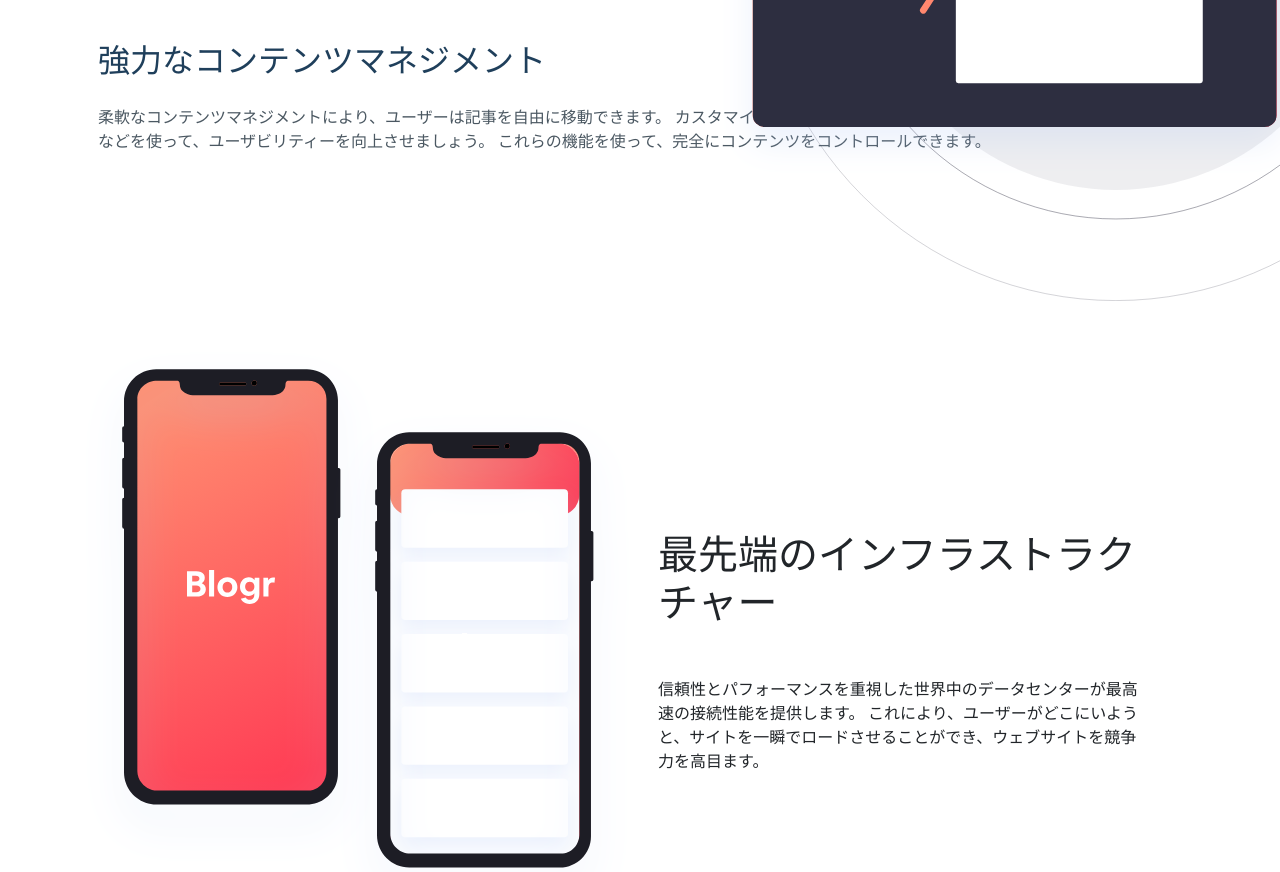
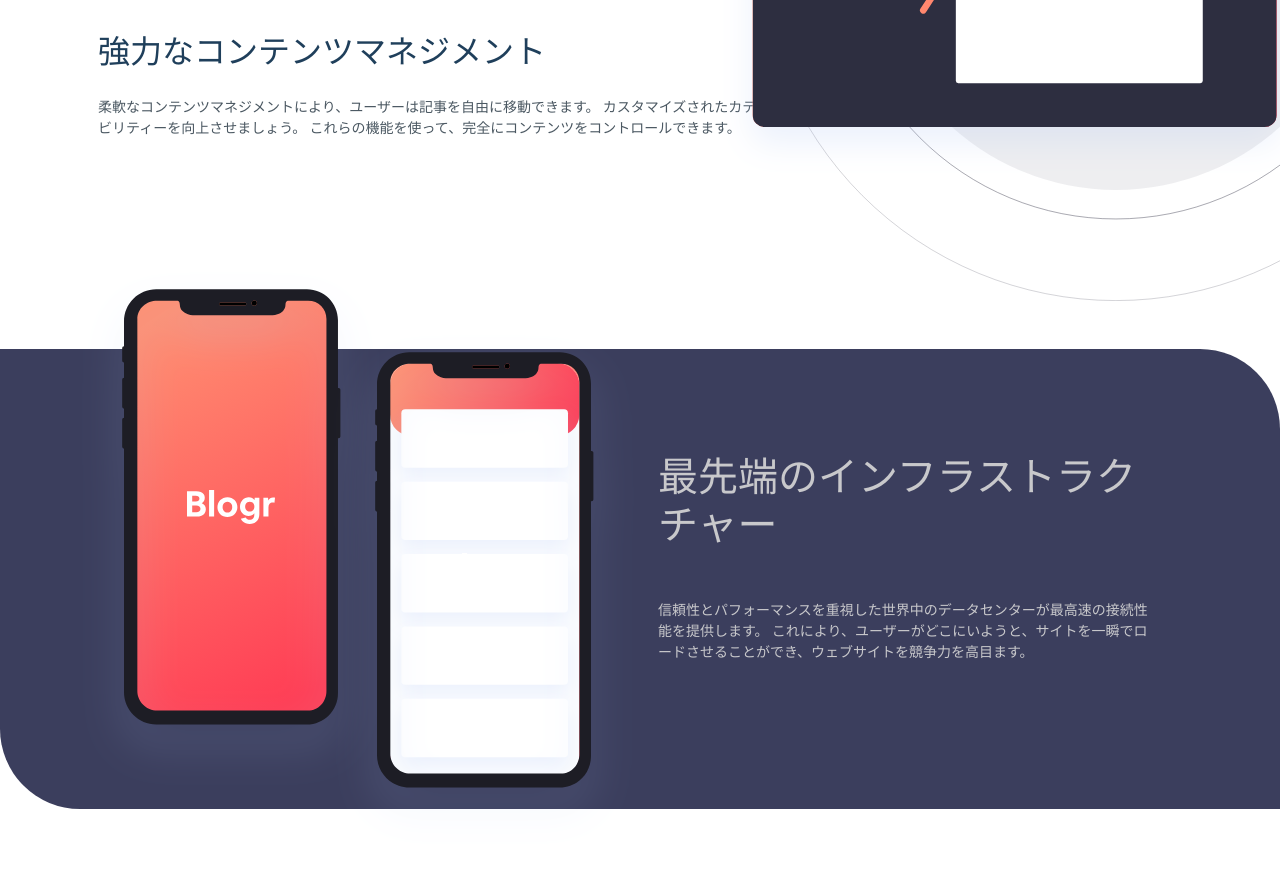
Before and after one commit to Junya-Takaesu/FrontendMentorBlogr, a plain HTML site: page index.html in a window 1280 px wide. Shown: the part 997-1869 px from the top of the page. Drawn offline with nearby package versions, Linux system fonts and the light colour scheme.

Commit message:
Add style fro feature section

```diff
--- a/css/style.css
+++ b/css/style.css
@@ -12,6 +12,10 @@ a {
 
 body {
   font-family: "Overpass", sans-serif;
+}
+
+main p {
+  font-size: 14px;
 }
 
 @keyframes growDown {
@@ -270,6 +274,25 @@ body {
   position: relative;
 }
 
+#feature {
+  height: 600px;
+  color: #c8c8cb;
+}
+#feature article {
+  background: #3B3E5D;
+  border-radius: 0 80px 0 80px;
+  height: 460px;
+}
+#feature article .container, #feature article .row {
+  height: 100%;
+}
+#feature article img {
+  transform: translateY(-80px);
+}
+#feature article #feature-description {
+  height: 100%;
+}
+
 @media (max-width: 768px) {
   #navigation .row #logo {
     height: 25px;
--- a/scss/_basic.scss
+++ b/scss/_basic.scss
@@ -15,6 +15,10 @@ body {
   font-family: 'Overpass', sans-serif;
 }
 
+main p {
+  font-size: 14px;
+}
+
 @keyframes growDown {
   0% {
     transform: scaleY(0)
--- /dev/null
+++ b/scss/_feature.scss
@@ -0,0 +1,21 @@
+#feature {
+  height: 600px;
+  color: $blue-grayish;
+  article {
+    background: $blue-feature;
+    border-radius: 0 80px 0 80px;
+    height: 460px;
+
+    .container, .row {
+      height: 100%;
+    }
+
+    img {
+      transform: translateY(-80px);
+    }
+
+    #feature-description {
+      height: 100%;
+    }
+  }
+}
--- a/scss/_variables.scss
+++ b/scss/_variables.scss
@@ -4,6 +4,7 @@ $white: hsl(0, 0%, 100%);
 $blue-very-dark: hsl(208, 49%, 24%);
 $blue-grayish: hsl(240, 2%, 79%);
 $blue-grayish-very-dark: hsl(207, 13%, 34%);
-$blue-black-very-dark: hsl(240, 10%, 16%);
+$blue-black-very-dark: rgb(37, 37, 45);
+$blue-feature: #3B3E5D;
 
 $animation-duration: 0.2s;
--- a/scss/global.scss
+++ b/scss/global.scss
@@ -5,4 +5,5 @@
 @import "./modal";
 @import "./intro";
 @import "./products";
+@import "./feature";
 @import "./media-queries/";
```
